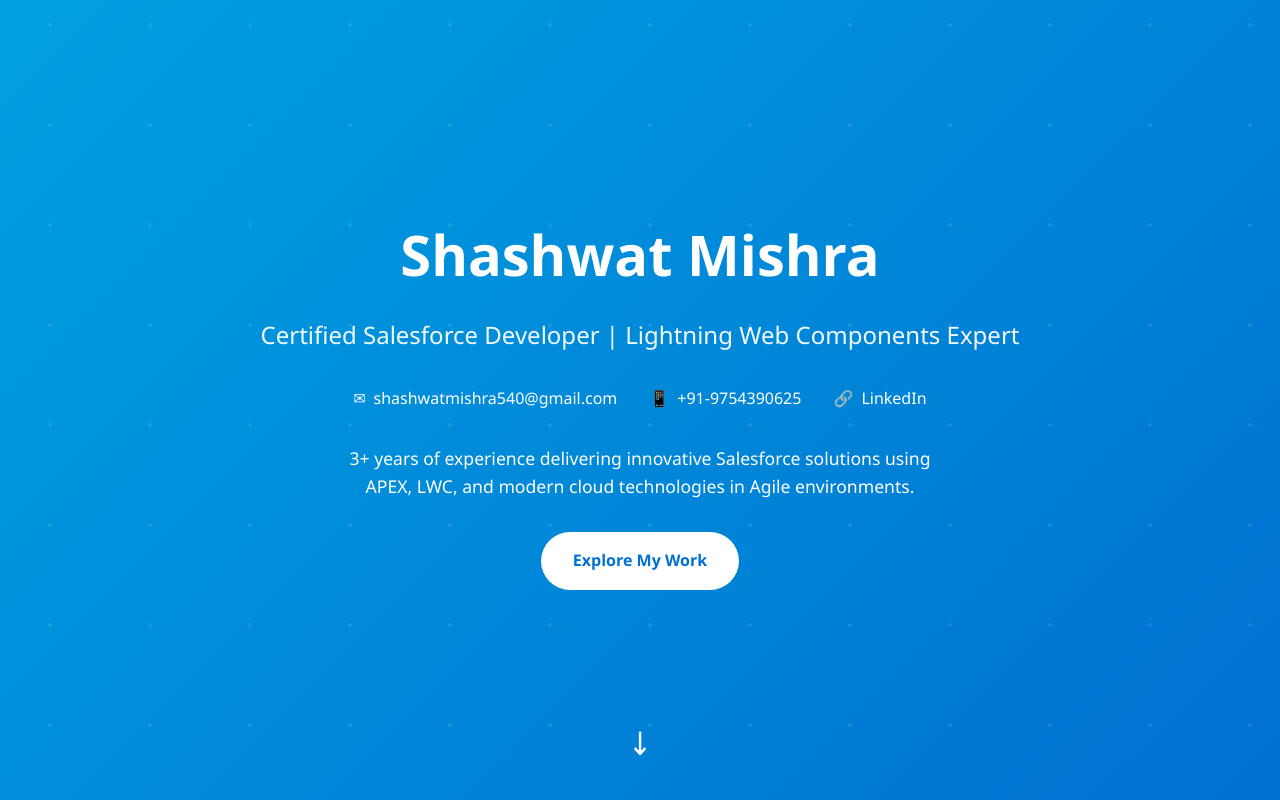
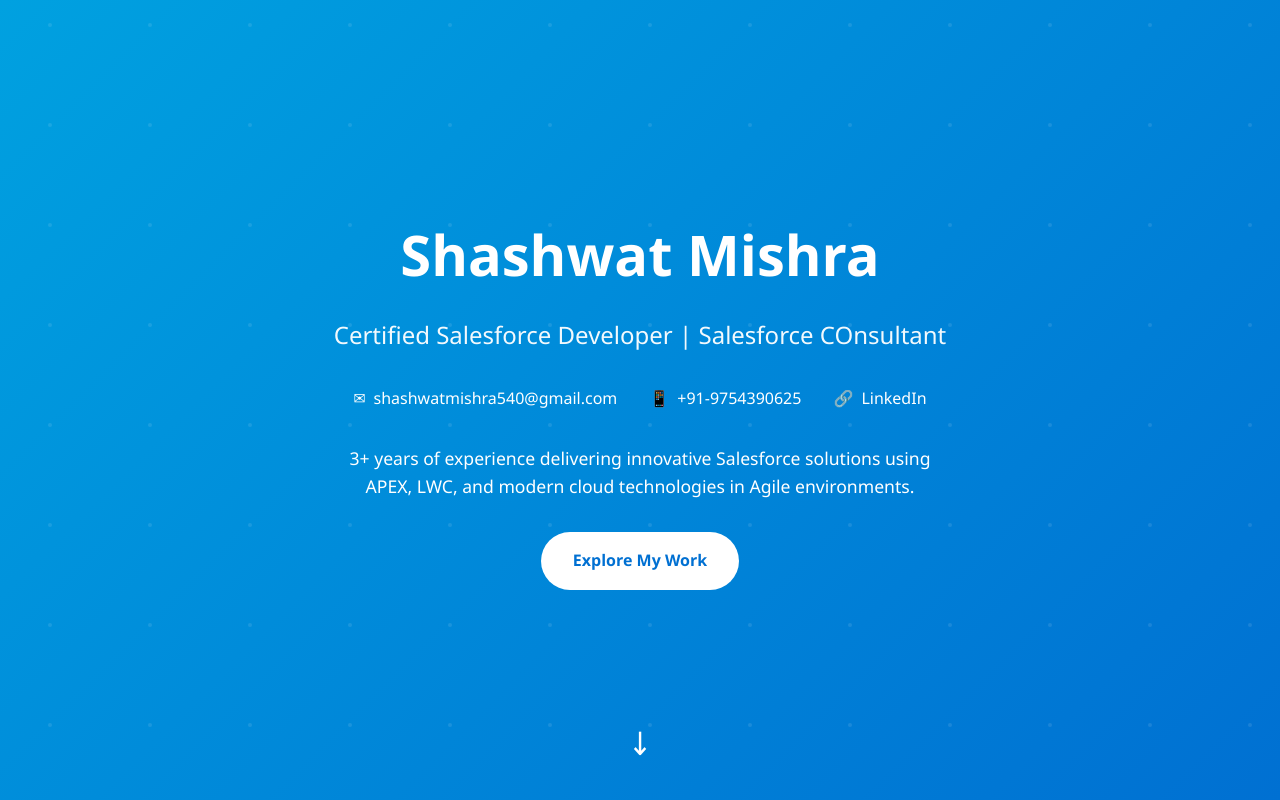
Before and after one commit to Shashwat04/Portfolio, a plain HTML site: page index.html in a window 1280 px wide. Shown: the top 800 px of the page. Drawn offline with Linux system fonts and the light colour scheme.

Commit message:
Update index.html

```diff
--- a/index.html
+++ b/index.html
@@ -366,7 +366,7 @@
     <section class="hero">
         <div class="hero-content">
             <h1>Shashwat Mishra</h1>
-            <p class="subtitle">Certified Salesforce Developer | Lightning Web Components Expert</p>
+            <p class="subtitle">Certified Salesforce Developer | Salesforce COnsultant</p>
             <div class="contact-info">
                 <a href="mailto:shashwatmishra540@gmail.com">
                     <span>✉</span> shashwatmishra540@gmail.com
@@ -572,4 +572,5 @@
         });
     </script>
 </body>
+
 </html>
```
